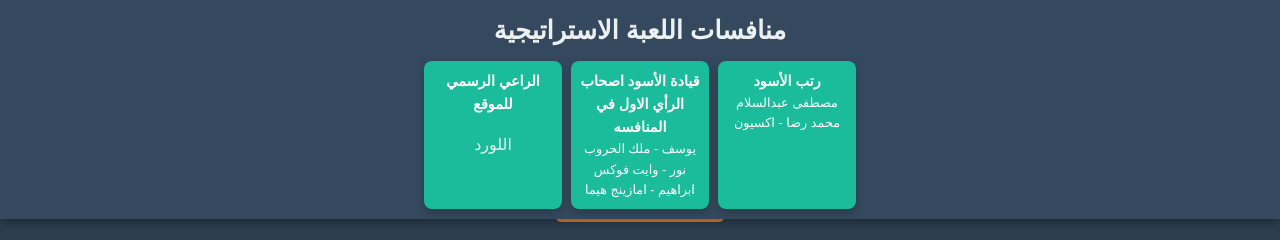
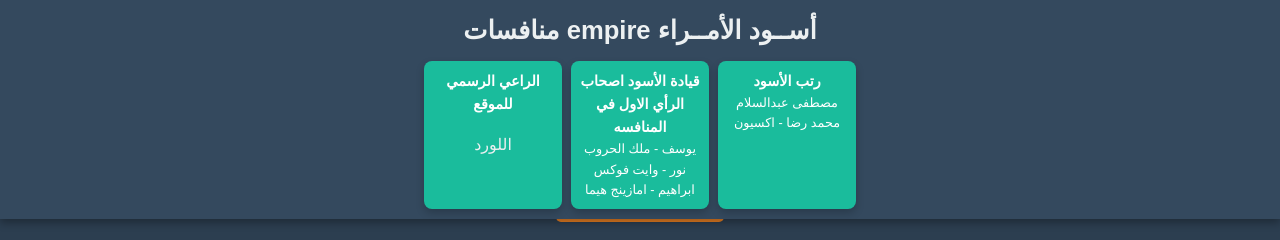
Before and after one commit to LordDZx/challenge, a plain HTML site: page index.html in a window 1280 px wide. Shown: the top 240 px of the page. Drawn offline with Linux system fonts and the light colour scheme.

Commit message:
Update index.html

```diff
--- a/index.html
+++ b/index.html
@@ -3,12 +3,12 @@
 <head>
     <meta charset="UTF-8">
     <meta name="viewport" content="width=device-width, initial-scale=1.0">
-    <title>موقع المنافسات</title>
+    <title>منافسه امبير برعايه الأسود</title>
     <link rel="stylesheet" href="styles.css">
 </head>
 <body>
     <header>
-        <h1>منافسات اللعبة الاستراتيجية</h1>
+        <h1>منافسات empire أســود الأمــراء</h1>
         <div class="sponsors">
             <div class="sponsor-item">
                 <h2>الراعي الرسمي للموقع</h2>
```
